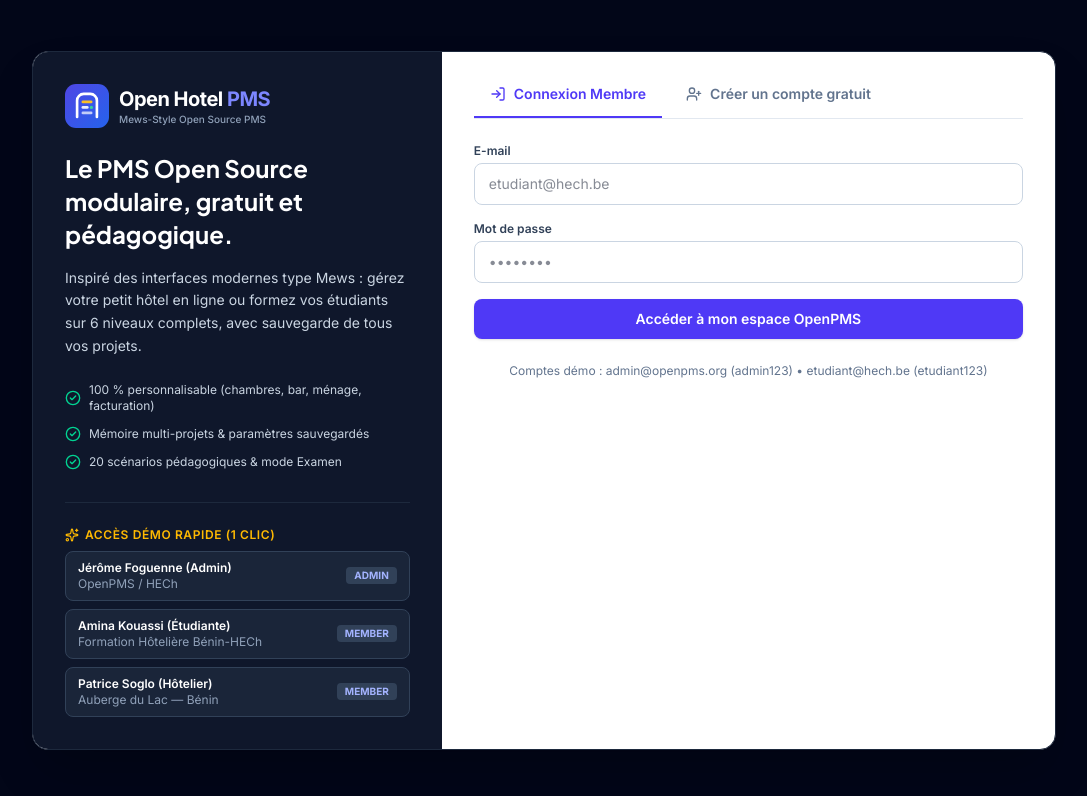
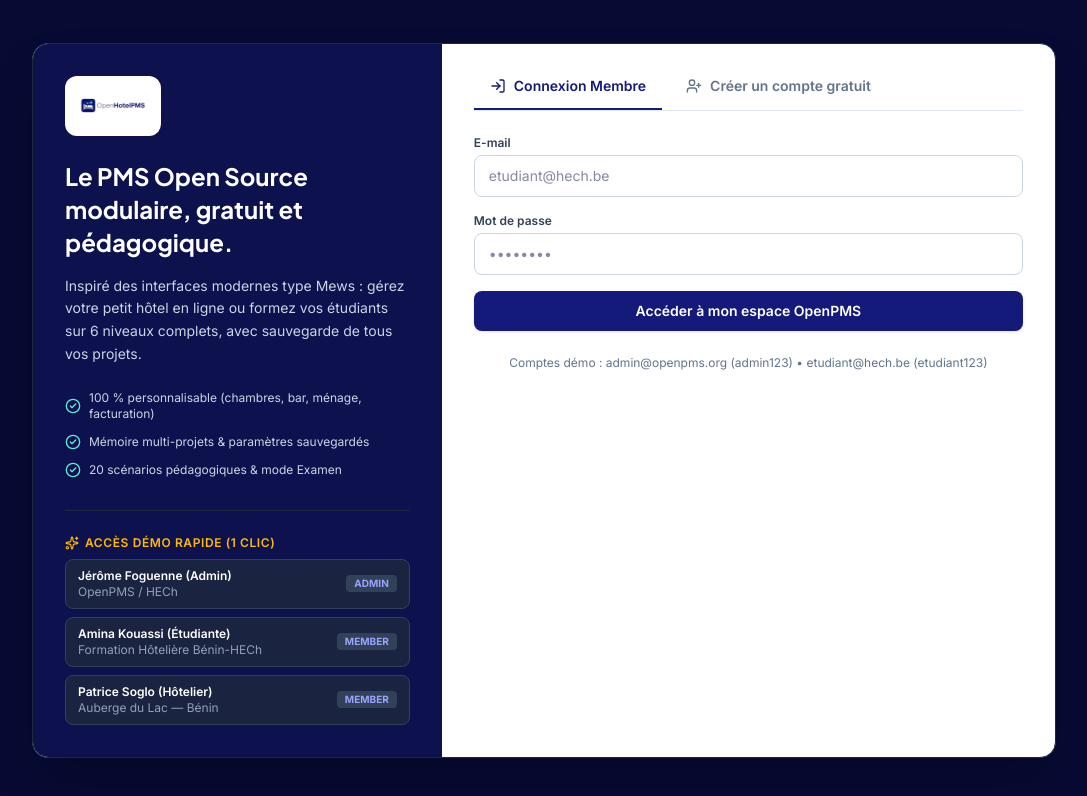
Before and after one commit to jeromefoguenne-eng/PMS-Hotellerie, a React (Vite) app: page / in a window 1280 px wide. Shown: the top 796 px of the page, without its empty margins (96-1183 px from the left). Built offline with nearby package versions, Linux system fonts and the light colour scheme.

Commit message:
style: integrate official OpenHotelPMS logo and brand color palette

```diff
--- a/index.html
+++ b/index.html
@@ -3,7 +3,8 @@
   <head>
     <meta charset="UTF-8" />
     <meta name="viewport" content="width=device-width, initial-scale=1.0" />
-    <title>Open Hotel PMS — PMS Open Source & Simulateur Hôtelier (Style Mews)</title>
+    <link rel="icon" type="image/png" href="/PMS-Hotellerie/logo-openhotelpms.png" />
+    <title>OpenHotelPMS — PMS Open Source & Simulateur Hôtelier (Style Mews)</title>
     <link rel="preconnect" href="https://fonts.googleapis.com" />
     <link rel="preconnect" href="https://fonts.gstatic.com" crossorigin />
     <link
--- a/src/components/AdminSpaceView.tsx
+++ b/src/components/AdminSpaceView.tsx
@@ -168,7 +168,7 @@ export const AdminSpaceView: React.FC<AdminSpaceViewProps> = ({
         <SimpleBarChart
           title="Nombre de réservations par date / période"
           subtitle="Activité de réservation consolidée"
-          color="#4F46E5"
+          color="#131A7A"
           data={analytics.series.map((p) => ({
             label: p.label,
             value: p.reservationsCount,
--- a/src/components/AnalyticsCharts.tsx
+++ b/src/components/AnalyticsCharts.tsx
@@ -230,8 +230,8 @@ export const OccupancyLineChart: React.FC<OccupancyLineChartProps> = ({
               );
             })}
 
-            {areaPath && <path d={areaPath} fill="#10B981" opacity={0.14} />}
-            {linePath && <path d={linePath} fill="none" stroke="#10B981" strokeWidth={2.5} strokeLinejoin="round" />}
+            {areaPath && <path d={areaPath} fill="#14B8A6" opacity={0.14} />}
+            {linePath && <path d={linePath} fill="none" stroke="#14B8A6" strokeWidth={2.5} strokeLinejoin="round" />}
 
             {points.map((p, idx) => (
               <g
@@ -244,7 +244,7 @@ export const OccupancyLineChart: React.FC<OccupancyLineChartProps> = ({
                   cx={p.x}
                   cy={p.y}
                   r={hoveredIdx === idx ? 5.5 : 3.5}
-                  fill="#10B981"
+                  fill="#14B8A6"
                   stroke="#FFFFFF"
                   strokeWidth={1.5}
                 />
--- a/src/components/MemberStatsView.tsx
+++ b/src/components/MemberStatsView.tsx
@@ -164,7 +164,7 @@ export const MemberStatsView: React.FC<MemberStatsViewProps> = ({
         <SimpleBarChart
           title={lang === 'fr' ? 'Nombre de réservations' : 'Bookings Count'}
           subtitle="Arrivées enregistrées par période"
-          color="#4F46E5"
+          color="#131A7A"
           data={analytics.series.map((p) => ({
             label: p.label,
             value: p.reservationsCount,
--- a/src/components/OpenHotelPmsLogo.tsx
+++ b/src/components/OpenHotelPmsLogo.tsx
@@ -1,61 +1,28 @@
 import React from 'react';
+import logoImg from '../assets/logo-openhotelpms.png';
 
 interface LogoProps {
   size?: 'sm' | 'md' | 'lg';
-  showText?: boolean;
   darkText?: boolean;
 }
 
 export const OpenHotelPmsLogo: React.FC<LogoProps> = ({
   size = 'md',
-  showText = true,
   darkText = false,
 }) => {
-  const iconSize = size === 'sm' ? 'w-7 h-7' : size === 'lg' ? 'w-11 h-11' : 'w-8 h-8';
-  const titleClass = size === 'lg' ? 'text-xl' : size === 'sm' ? 'text-sm' : 'text-base';
+  const heightClass = size === 'sm' ? 'h-8' : size === 'lg' ? 'h-12' : 'h-9';
 
   return (
-    <div className="flex items-center gap-2.5 select-none">
-      <svg
-        viewBox="0 0 40 40"
-        fill="none"
-        xmlns="http://www.w3.org/2000/svg"
-        className={`${iconSize} shrink-0`}
-        aria-label="Open Hotel PMS Logo"
-      >
-        <defs>
-          <linearGradient id="ohpmsGrad" x1="0" y1="0" x2="40" y2="40" gradientUnits="userSpaceOnUse">
-            <stop offset="0%" stopColor="#4F46E5" />
-            <stop offset="100%" stopColor="#2563EB" />
-          </linearGradient>
-        </defs>
-        <rect width="40" height="40" rx="10" fill="url(#ohpmsGrad)" />
-        {/* Stylized Hotel Keycard / Building Arch */}
-        <path
-          d="M11 30V15C11 11.6863 13.6863 9 17 9H23C26.3137 9 29 11.6863 29 15V30"
-          stroke="white"
-          strokeWidth="2.4"
-          strokeLinecap="round"
-        />
-        {/* Timeline / Room Grid Bars inside */}
-        <rect x="15" y="15" width="10" height="2.6" rx="1.3" fill="#FBBF24" />
-        <rect x="15" y="20" width="6.5" height="2.6" rx="1.3" fill="white" fillOpacity="0.9" />
-        <rect x="15" y="25" width="10" height="2.6" rx="1.3" fill="white" fillOpacity="0.7" />
-        <circle cx="24" cy="21.3" r="1.5" fill="#34D399" />
-      </svg>
-
-      {showText && (
-        <div className="min-w-0 leading-tight">
-          <div className={`font-extrabold tracking-tight ${titleClass} ${darkText ? 'text-slate-900' : 'text-white'}`}>
-            Open Hotel <span className="text-indigo-400">PMS</span>
-          </div>
-          {size !== 'sm' && (
-            <div className={`text-[10px] font-medium ${darkText ? 'text-slate-500' : 'text-slate-400'}`}>
-              Mews-Style Open Source PMS
-            </div>
-          )}
-        </div>
-      )}
+    <div
+      className={`inline-flex items-center select-none ${
+        darkText ? '' : 'bg-white px-3 py-1.5 rounded-xl shadow-xs'
+      }`}
+    >
+      <img
+        src={logoImg}
+        alt="OpenHotelPMS Logo"
+        className={`${heightClass} w-auto object-contain`}
+      />
     </div>
   );
 };
--- a/src/index.css
+++ b/src/index.css
@@ -1,4 +1,26 @@
 @import "tailwindcss";
+
+@theme {
+  /* Palette officielle extraite de Logo OpenHotelPMS.png (Bleu Royal Nuit + Turquoise Mint) */
+  --color-indigo-50: #EEF0FF;
+  --color-indigo-100: #DFE3FF;
+  --color-indigo-200: #C2C8FF;
+  --color-indigo-300: #99A3FF;
+  --color-indigo-400: #2DD4BF;
+  --color-indigo-500: #1E2896;
+  --color-indigo-600: #131A7A;
+  --color-indigo-700: #0E135C;
+  --color-indigo-800: #0A0E45;
+  --color-indigo-900: #070A33;
+
+  --color-emerald-400: #5EEAD4;
+  --color-emerald-500: #2DD4BF;
+  --color-emerald-600: #14B8A6;
+  --color-emerald-700: #0F766E;
+
+  --color-slate-900: #0D124F;
+  --color-slate-950: #070A33;
+}
 
 @layer base {
   body {
```
Also changed, not shown: public/logo-openhotelpms.png (added), src/assets/logo-openhotelpms.png (added).
